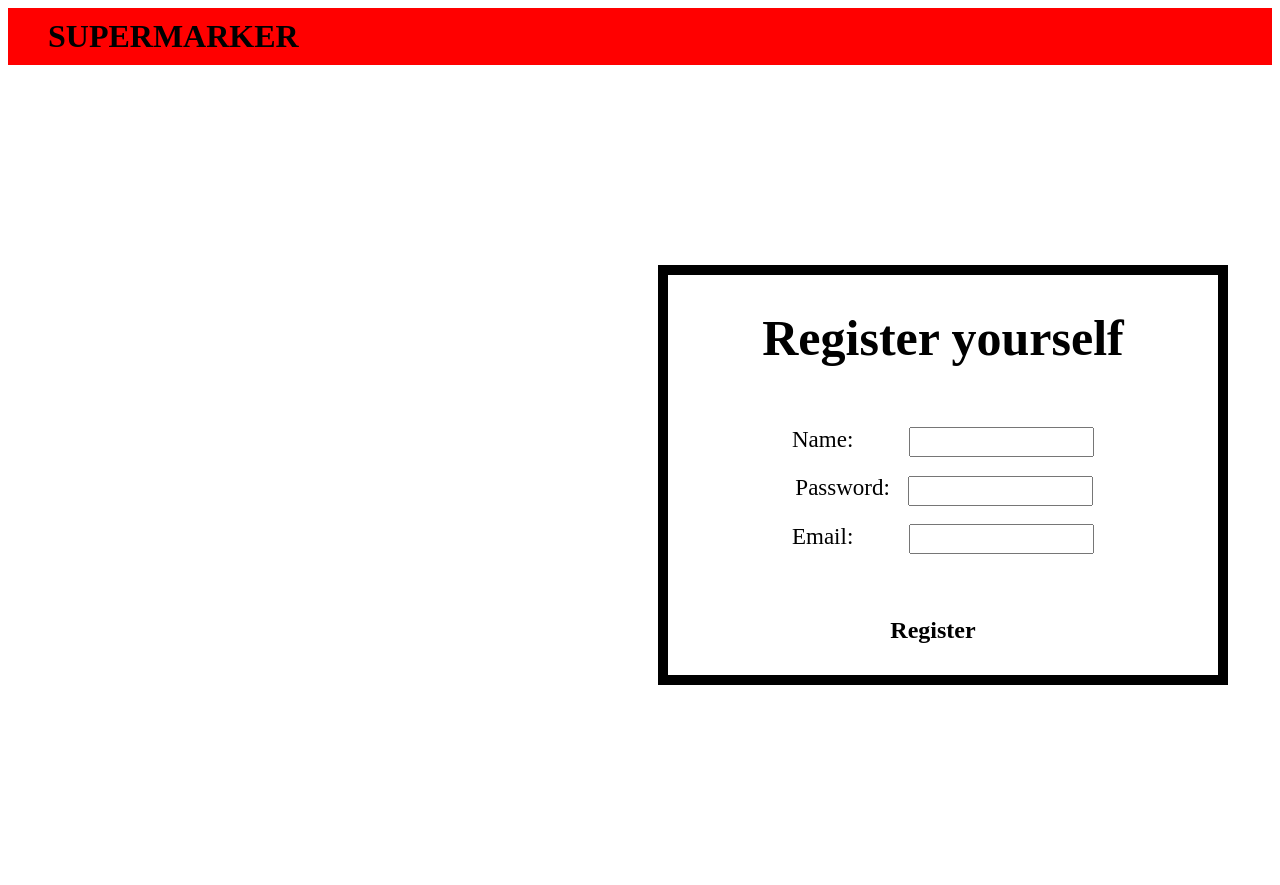
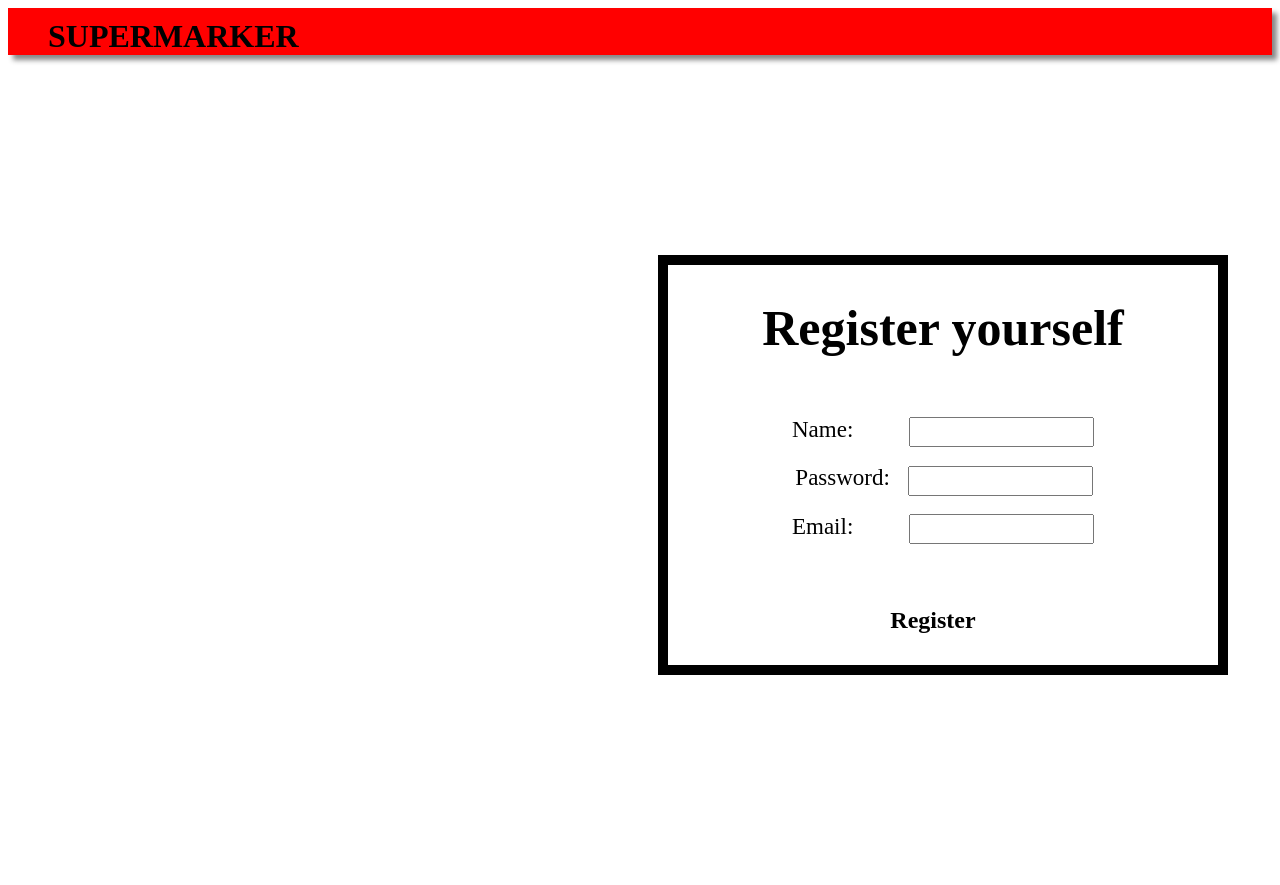
Before and after one commit to urtziperez/supermarker, a Django app: template usuarios/templates/register.html in a window 1280 px wide. After the commit the page ends 675 px from the top, so only its background shows below. Run offline with Django 3.2, Linux system fonts and the light colour scheme; the template is opened without the code that fills it, so the values that code supplies are empty; parts of the project's set-up code (start-up, migrations or seed data) failed here and were passed over; some libraries are stand-ins or nearby versions.

Commit message:
supermarkerv2

```diff
--- a/usuarios/templates/register.html
+++ b/usuarios/templates/register.html
@@ -1,17 +1,81 @@
 <html> <head>
   {% load static %}
   <link rel="stylesheet" href="{% static 'css/style.css' %}" type="text/css" />
-  <link rel="stylesheet" href="{% static 'css/font-awesome.min.css' %}">
   <script src="{% static 'js/jquery-2.0.3.js' %}"></script>
-  <div class="header" style="background:red; top=500px;">
-    <h1 style="padding: 10px 40px; ">SUPERMARKER</h1>
-  </div>
+
+  <style>
+	@media only screen
+	and (min-device-width : 320px)
+	and (max-device-width : 480px) {
+		.html{
+			background:green;
+		}
+		#body{
+			text-align:center;
+		}
+		.ui-header{
+			margin-bottom:3%;
+			margin:-7% 0;
+			background:red;
+			height:40px;
+			width:100%;
+			box-shadow: 5px 5px 5px #888888;
+			text-align:center;
+		}
+		.ui-title{
+			margin-top: 20px;
+			margin-right: -0.5% !important;
+			margin-left: -0.5% !important;
+			}
+		#divmed{
+			margin:0px 0px;
+			border: 0px;
+			width: 100%;
+			height: 100%;
+			text-align:center;
+		}
+		#divreg{
+			margin: -20px 30%;
+			width: 200px;
+			height: 50px;
+		}
+		}
+
+	@media only screen
+	and (min-device-width : 490px) {
+		.html{
+			background: green;
+		}
+		.ui-header{
+			background:red;
+			height:6%;
+			width:100%;
+			box-shadow: 5px 5px 5px #888888;
+		}
+		#divmed{
+			margin:200px 650px;
+			border: 10px solid black;
+			width: 550px;
+			height: 400px;
+			text-align:center;
+		}
+		#divreg{
+			margin: -20px 30%;
+			width: 200px;
+			height: 50px;
+		}
+		}
+
+</style>
 </head>
 <body>
+	<div class="ui-header">
+    <h1 class="ui-title" style="padding: 10px 40px; ">SUPERMARKER</h1>
+    </div>
 
 <form id="registerform" name="registerform" method="post" action="register.html">
 
-<div style="margin:200px 650px; border: 10px solid black; width: 550px; height: 400px; text-align:center;">
+<div id="divmed">
   <h1 style="font-size: 50px;">Register yourself</h1>
 
   <div style="margin: 60px 20px; width:500px; height: 140px;">
@@ -24,7 +88,7 @@
   </div>
 
 
-  <div style="margin: -20px 30%; width: 200px; height: 50px;">
+  <div id="divreg">
   <a onclick="javascript:document.registerform.submit();">
   <div class="buttonReg" style="margin-left: 0px;">
 	<h2 style="padding: 10px 20px;">Register</h2>
```
